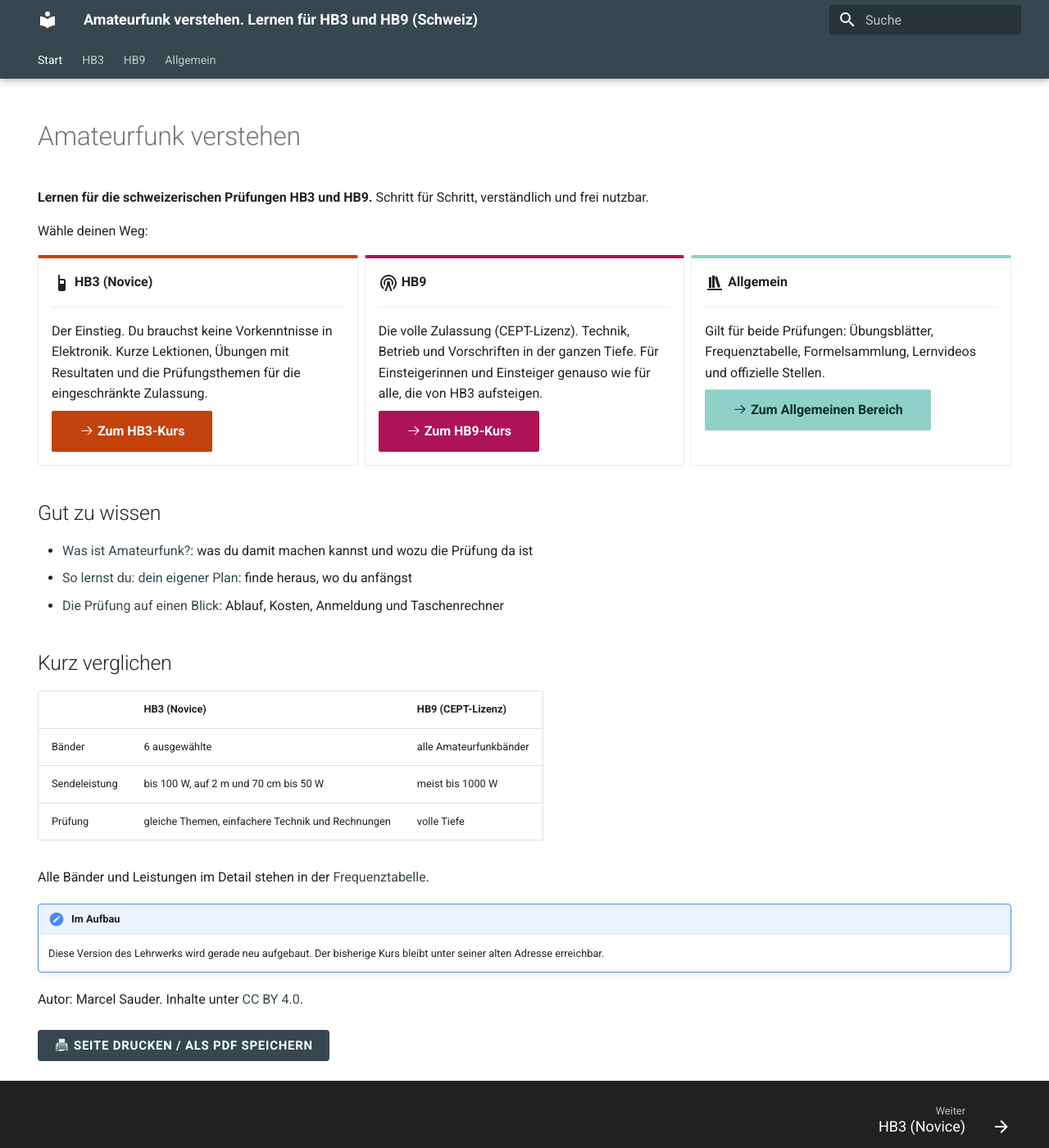
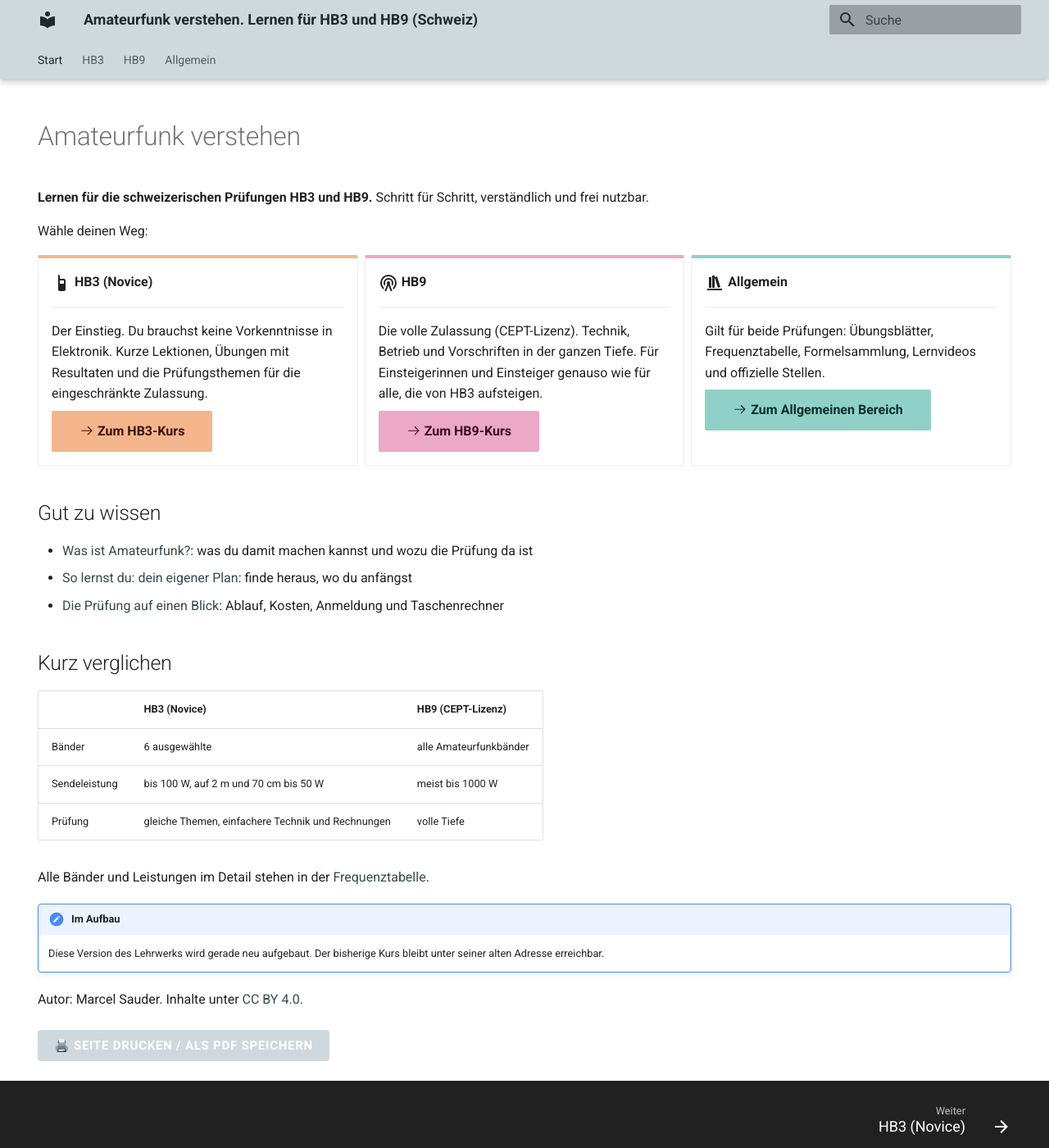
Before and after one commit to MaShaoDe/Amateurfunk-verstehen, an MkDocs documentation site: the page built from docs/index.md, in a window 1280 px wide and 1400 px high. Shown: the whole window at 82% size. Built offline with MkDocs 1.6.1 and Material for MkDocs 9.7.7, drawn with Linux system fonts in a browser that asks for light colours.

Commit message:
Alle Bereichsfarben als Pastell mit dunkler Schrift, Safari-Rahmenfarbe angepasst

```diff
--- a/docs/javascripts/area.js
+++ b/docs/javascripts/area.js
@@ -6,6 +6,10 @@ function setArea() {
   else if (p.indexOf("/hb9/") !== -1) a = "hb9";
   else if (p.indexOf("/allgemein/") !== -1) a = "allgemein";
   document.body.setAttribute("data-area", a);
+  var c = { hb3: "#F5B58C", hb9: "#EBA9C5", allgemein: "#8FD1C8", start: "#CFD8DC" }[a];
+  var m = document.querySelector('meta[name="theme-color"]');
+  if (!m) { m = document.createElement("meta"); m.name = "theme-color"; document.head.appendChild(m); }
+  m.content = c;
 }
 setArea();
 if (typeof document$ !== "undefined") { document$.subscribe(setArea); }
--- a/docs/stylesheets/extra.css
+++ b/docs/stylesheets/extra.css
@@ -211,18 +211,17 @@
   .md-typeset details { display: none !important; }
 }
 
-/* Farben pro Bereich: HB3 Orange, HB9 Beere, Allgemein Petrol */
-body[data-area="hb3"]       { --md-primary-fg-color: #C2410C; --md-primary-fg-color--dark: #9A3412; --md-accent-fg-color: #C2410C; --md-typeset-a-color: #B23A0B; --area-soft: #FCE3D3; }
-body[data-area="hb9"]       { --md-primary-fg-color: #AD1457; --md-primary-fg-color--dark: #880E4F; --md-accent-fg-color: #AD1457; --md-typeset-a-color: #AD1457; --area-soft: #F8DCE8; }
-body[data-area="allgemein"] { --md-primary-fg-color: #8FD1C8; --md-primary-fg-color--dark: #6FBDB2; --md-primary-bg-color: #0B2F2B; --md-primary-bg-color--light: #12423C; --md-accent-fg-color: #00695C; --md-typeset-a-color: #00695C; --area-soft: #D9EEEA; }
-body[data-area="start"]     { --md-primary-fg-color: #37474F; --md-primary-fg-color--dark: #263238; --md-accent-fg-color: #37474F; --md-typeset-a-color: #37474F; --area-soft: #E4E9EB; }
-.md-typeset .md-button--primary { background-color: var(--md-primary-fg-color); border-color: var(--md-primary-fg-color); }
+/* Farben pro Bereich (Pastell, dunkle Schrift): HB3 Orange, HB9 Beere, Allgemein Petrol */
+body[data-area="hb3"]       { --md-primary-fg-color: #F5B58C; --md-primary-fg-color--dark: #EFA173; --md-primary-bg-color: #3B1405; --md-primary-bg-color--light: #5A2410; --md-accent-fg-color: #C2410C; --md-typeset-a-color: #B23A0B; }
+body[data-area="hb9"]       { --md-primary-fg-color: #EBA9C5; --md-primary-fg-color--dark: #E193B4; --md-primary-bg-color: #3E0A22; --md-primary-bg-color--light: #5C1535; --md-accent-fg-color: #AD1457; --md-typeset-a-color: #AD1457; }
+body[data-area="allgemein"] { --md-primary-fg-color: #8FD1C8; --md-primary-fg-color--dark: #6FBDB2; --md-primary-bg-color: #0B2F2B; --md-primary-bg-color--light: #12423C; --md-accent-fg-color: #00695C; --md-typeset-a-color: #00695C; }
+body[data-area="start"]     { --md-primary-fg-color: #CFD8DC; --md-primary-fg-color--dark: #B8C4CA; --md-primary-bg-color: #1F2A30; --md-primary-bg-color--light: #33424A; --md-accent-fg-color: #37474F; --md-typeset-a-color: #37474F; }
+.md-typeset .md-button--primary { background-color: var(--md-primary-fg-color); border-color: var(--md-primary-fg-color); color: var(--md-primary-bg-color); }
 .md-typeset .uebungsblatt-table tr.hb3-ja { background: #FCE3D3; }
 /* Karten auf der Startseite in Bereichsfarbe */
-body[data-area="start"] .md-typeset .grid.cards > ul > li:nth-child(1) { border-top: 4px solid #C2410C; }
-body[data-area="start"] .md-typeset .grid.cards > ul > li:nth-child(2) { border-top: 4px solid #AD1457; }
+body[data-area="start"] .md-typeset .grid.cards > ul > li:nth-child(1) { border-top: 4px solid #F5B58C; }
+body[data-area="start"] .md-typeset .grid.cards > ul > li:nth-child(2) { border-top: 4px solid #EBA9C5; }
 body[data-area="start"] .md-typeset .grid.cards > ul > li:nth-child(3) { border-top: 4px solid #8FD1C8; }
-body[data-area="start"] .md-typeset .grid.cards > ul > li:nth-child(1) .md-button { background-color: #C2410C; border-color: #C2410C; }
-body[data-area="start"] .md-typeset .grid.cards > ul > li:nth-child(2) .md-button { background-color: #AD1457; border-color: #AD1457; }
+body[data-area="start"] .md-typeset .grid.cards > ul > li:nth-child(1) .md-button { background-color: #F5B58C; border-color: #F5B58C; color: #3B1405; }
+body[data-area="start"] .md-typeset .grid.cards > ul > li:nth-child(2) .md-button { background-color: #EBA9C5; border-color: #EBA9C5; color: #3E0A22; }
 body[data-area="start"] .md-typeset .grid.cards > ul > li:nth-child(3) .md-button { background-color: #8FD1C8; border-color: #8FD1C8; color: #0B2F2B; }
-body[data-area="allgemein"] .md-typeset .md-button--primary { color: #0B2F2B; }
```
